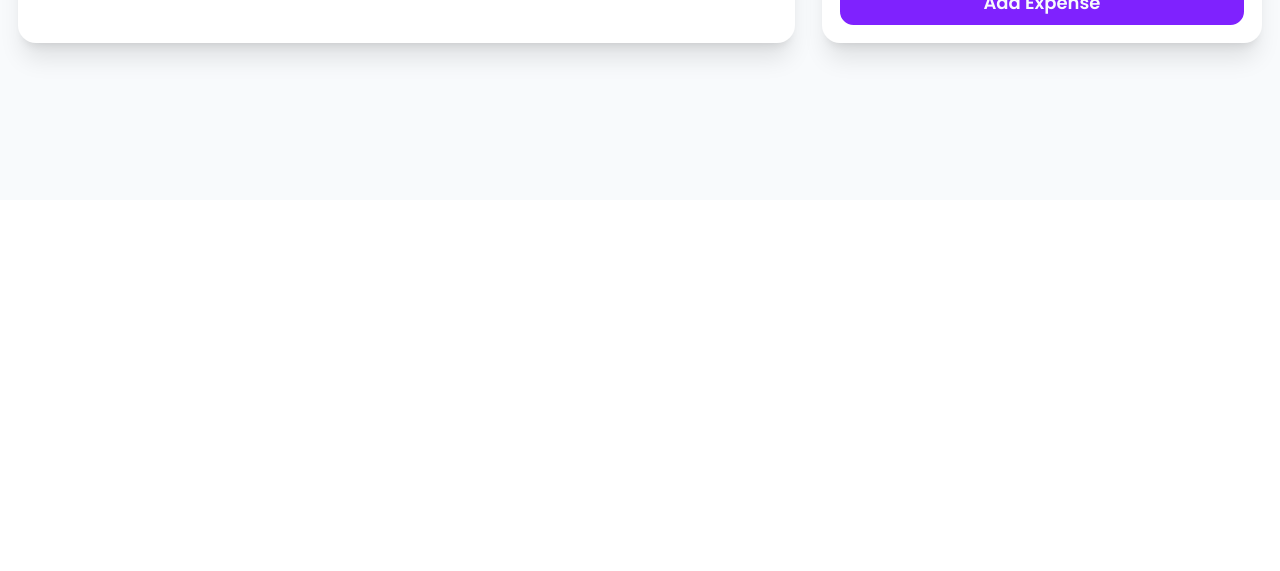
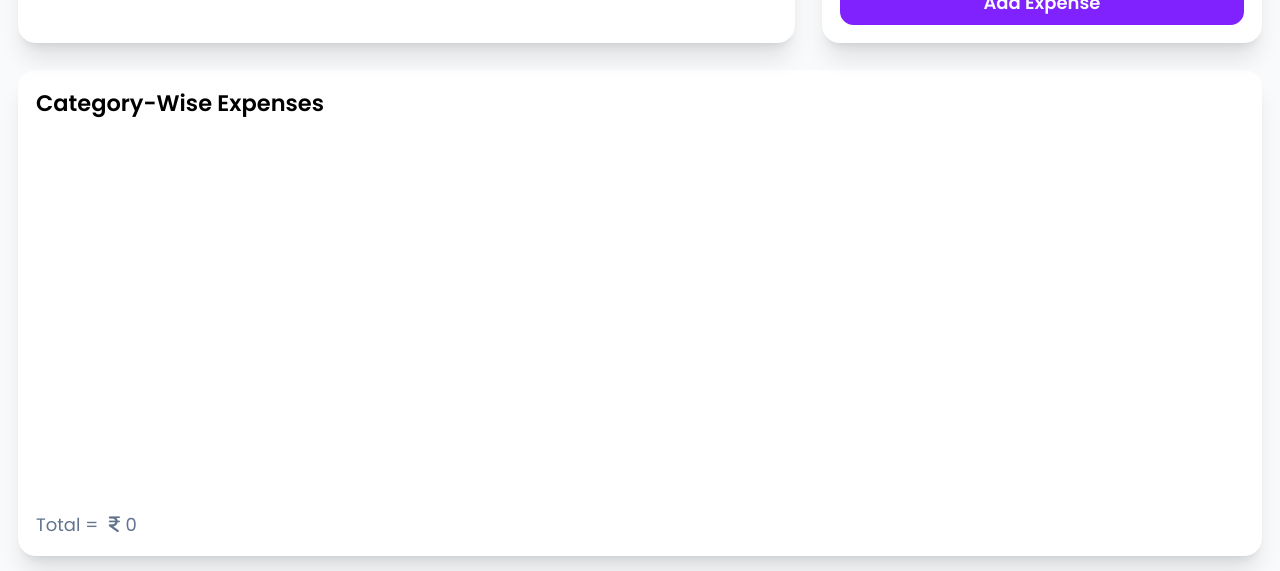
Before and after one commit to Rkthak/expenseTracker, a React (Vite) app: page / in a window 1280 px wide. Shown: the part 600-1171 px from the top of the page. Before the commit the page ends 800 px from the top, so only its background shows below. Built offline with nearby package versions, Linux system fonts and the light colour scheme.

Commit message:
added chart.js

```diff
--- a/package.json
+++ b/package.json
@@ -11,8 +11,10 @@
   },
   "dependencies": {
     "@tailwindcss/vite": "^4.3.0",
+    "chart.js": "^4.5.1",
     "flatpickr": "^4.6.13",
     "react": "^19.2.6",
+    "react-chartjs-2": "^5.3.1",
     "react-dom": "^19.2.6",
     "react-flatpickr": "^4.0.11",
     "tailwindcss": "^4.3.0"
--- /dev/null
+++ b/src/Components/DisplayChart.jsx
@@ -0,0 +1,103 @@
+import {
+  Chart as ChartJS,
+  CategoryScale,
+  LinearScale,
+  BarElement,
+  Title,
+  Tooltip,
+  Legend,
+  ArcElement,
+} from "chart.js";
+import { useContext } from "react";
+
+import { Pie } from "react-chartjs-2";
+import { TransactionContext } from "../Store/TransactionContext";
+
+ChartJS.register(
+  CategoryScale,
+  LinearScale,
+  BarElement,
+  Title,
+  Tooltip,
+  Legend,
+  ArcElement,
+);
+
+const DisplayChart = () => {
+  const { transactions } = useContext(TransactionContext);
+
+  // lables for chart
+  const categories = transactions.map((item) => item.category);
+  const uniqueCategories = [...new Set(categories)];
+
+  // data for chart
+  const foods = transactions
+    .filter((item) => item.category === "food")
+    .reduce((acc, curr) => {
+      return acc + Number(curr.amount);
+    }, 0);
+  const shoppinglist = transactions
+    .filter((item) => item.category === "shopping")
+    .reduce((acc, curr) => {
+      return acc + Number(curr.amount);
+    }, 0);
+  const bills = transactions
+    .filter((item) => item.category === "bills")
+    .reduce((acc, curr) => {
+      return acc + Number(curr.amount);
+    }, 0);
+  const travels = transactions
+    .filter((item) => item.category === "travels")
+    .reduce((acc, curr) => {
+      return acc + Number(curr.amount);
+    }, 0);
+
+  const total = foods + shoppinglist + bills + travels;
+
+  const data = {
+    labels: uniqueCategories,
+    datasets: [
+      {
+        label: "Expense",
+        data: [foods, shoppinglist, bills, travels],
+        backgroundColor: ["#4F46E5", "#EC4899", "#10B981", "#F59E0B"],
+      },
+    ],
+  };
+
+  const options = {
+    plugins: {
+      tooltip: {
+        callbacks: {
+          label: function (context) {
+            const value = context.raw;
+            const percentage = ((value / total) * 100).toFixed(1);
+
+            return `${context.label}: ₹${value.toLocaleString(
+              "en-IN",
+            )} (${percentage}%)`;
+          },
+        },
+      },
+    },
+  };
+
+  return (
+    <div className="mt-6 bg-white h-full rounded-2xl shadow-xl p-4">
+      <h3 className="text-xl font-semibold font-['poppins'] capitalize">
+        Category-wise Expenses
+      </h3>
+
+      <div className="max-h-87 grid place-content-center">
+        <Pie data={data} options={options} />
+      </div>
+
+      <p className="text-slate-500 font-medium font-['poppins']">
+        Total = <i className="fa-solid fa-indian-rupee-sign text-md"></i>
+        {total}
+      </p>
+    </div>
+  );
+};
+
+export default DisplayChart;
--- a/src/Pages/Dashboard.jsx
+++ b/src/Pages/Dashboard.jsx
@@ -1,4 +1,5 @@
 import Balance from "../Components/Balance";
+import DisplayChart from "../Components/DisplayChart";
 import Header from "../Components/Header";
 import TransactionForm from "../Components/TransactionForm";
 import DisplayTransactions from "../Sections/DisplayTransactions";
@@ -12,6 +13,7 @@ const Dashboard = () => {
         <DisplayTransactions />
         <TransactionForm />
       </div>
+      <DisplayChart />
     </div>
   );
 };
```
Also changed, not shown: 1 other file (tests, documents, lock files or other folders).
